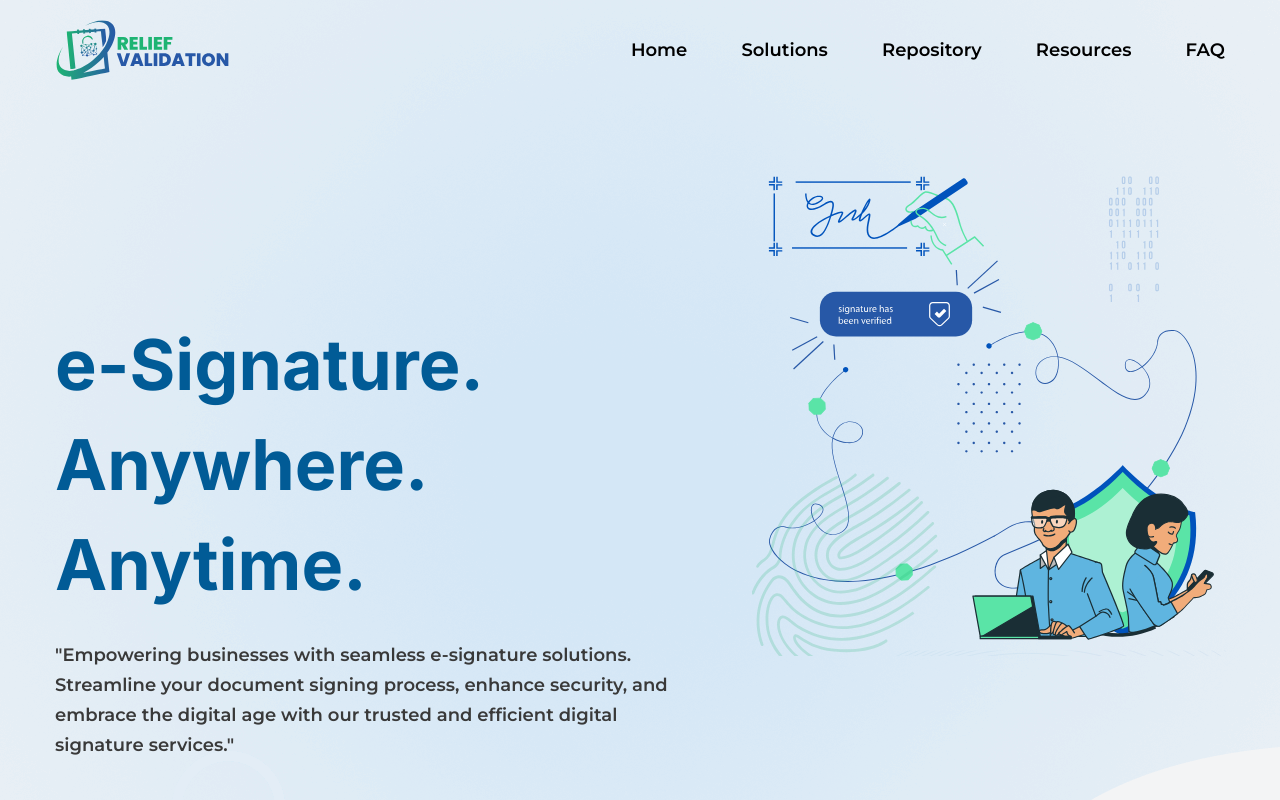
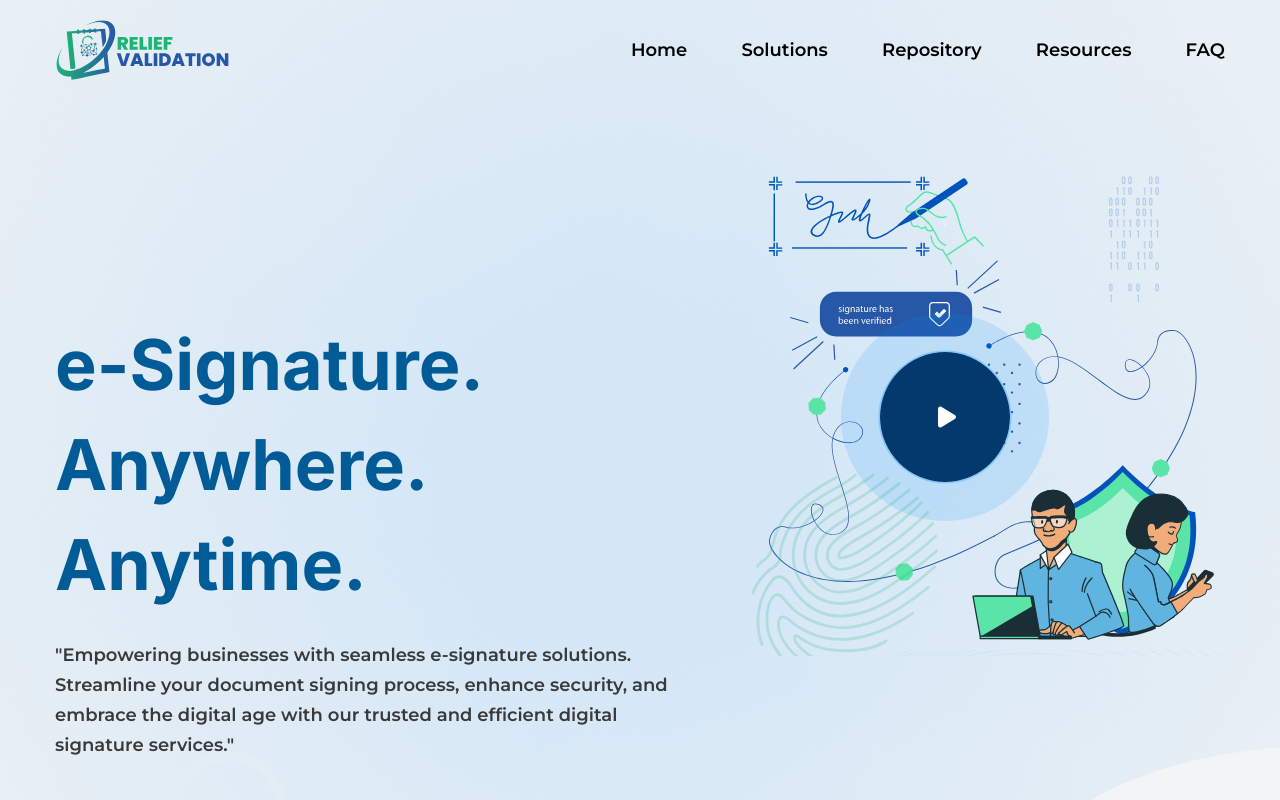
Before and after one commit to talam159/RVL-web, a plain HTML site: page index.html in a window 1280 px wide. Shown: the top 800 px of the page. Drawn offline with Linux system fonts and the light colour scheme; files whose address does not match are found by name.

Commit message:
video uploaded

```diff
--- a/index.html
+++ b/index.html
@@ -243,7 +243,7 @@
 						</div>
 						<!-- Slider One Image Column -->
 						<div class="slider-one_image-column col-lg-5 col-md-12 col-sm-12">
-							<!-- <a href="https://www.youtube.com/watch?v=wNjb40xV5mM" class="lightbox-video slider-one_play"><span class="fa fa-play"><i class="ripple"></i></span></a> -->
+							<a href="https://www.youtube.com/watch?v=wNjb40xV5mM" class="lightbox-video slider-one_play"><span class="fa fa-play"><i class="ripple"></i></span></a>
 							<!-- css and proper attributes to be documented later -->
 							<div class="slider-one_image-inner parallax-scene-1">
 								<div class="image" data-depth="0.20">
```
